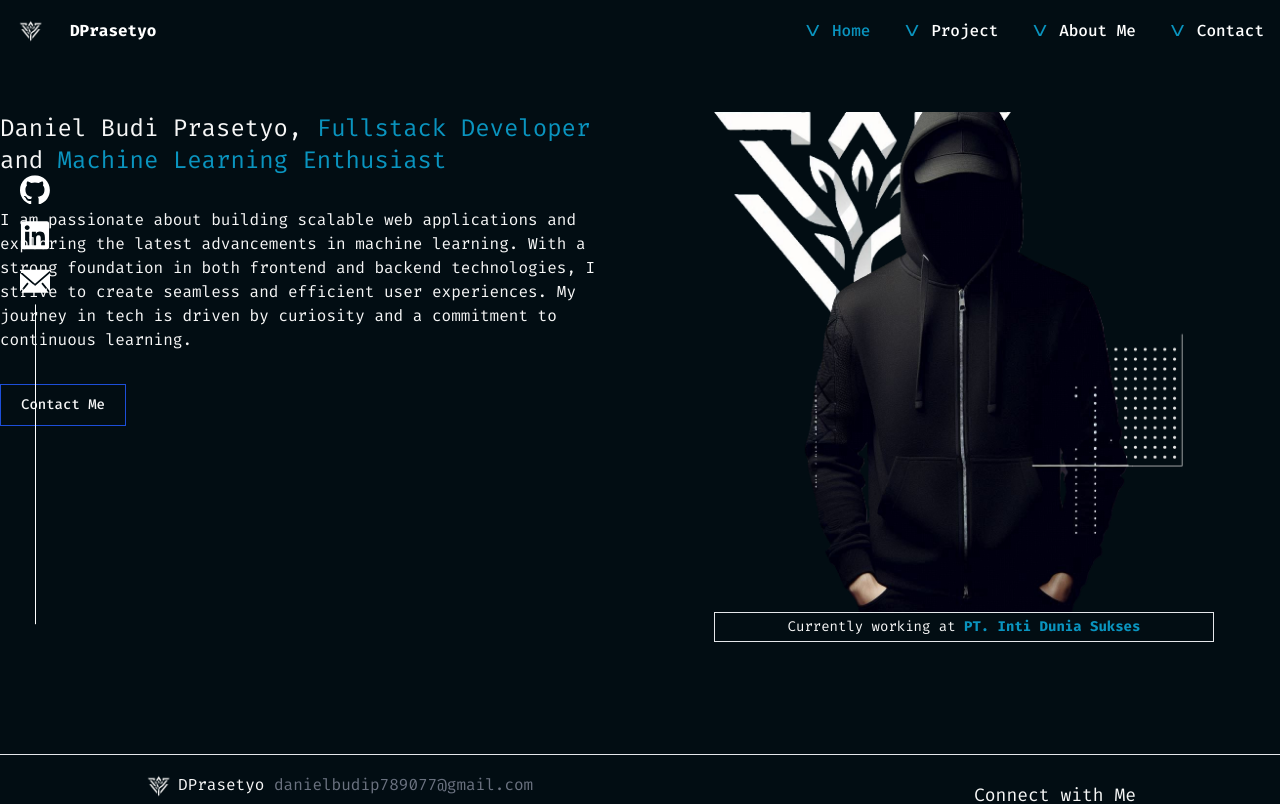
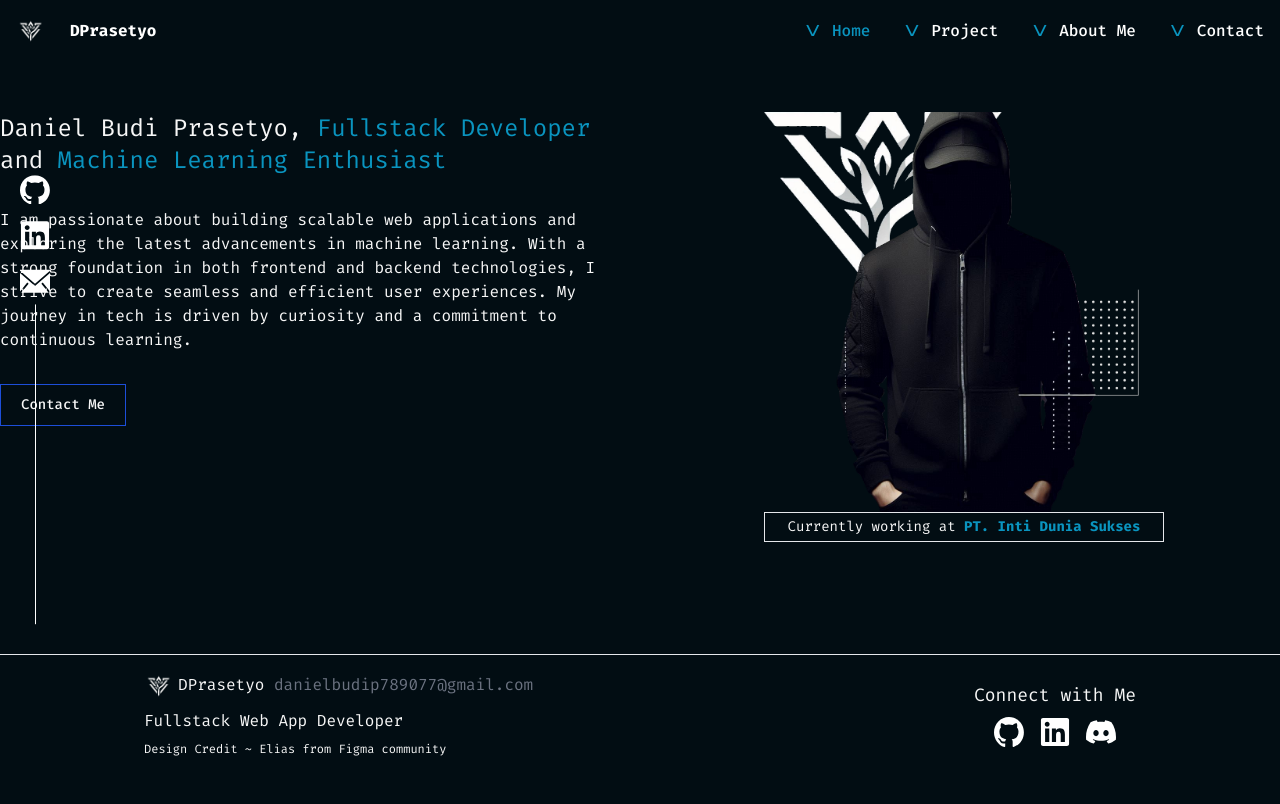
Before and after one commit to danielprasetyo7952/danielprasetyo-dev, a Next.js app: page / in a window 1280 px wide. Shown: the top 804 px of the page. Built offline with nearby package versions, Linux system fonts and the light colour scheme.

Commit message:
fix: discord url

```diff
--- a/app/page.tsx
+++ b/app/page.tsx
@@ -21,10 +21,9 @@ export default function Home() {
         <div>
           <Image
             src={"/avatar.png"}
-            width={300}
-            height={300}
-            alt="Avatar"
-            className="w-[400px] h-[400px] md:w-[500px] md:h-[500px]"/>
+            width={400}
+            height={400}
+            alt="Avatar"/>
           <p className="border p-1 text-center text-sm">
             Currently working at <span className="font-extrabold text-primary">PT. Inti Dunia Sukses</span>
           </p>
--- a/components/SocialProfiles.tsx
+++ b/components/SocialProfiles.tsx
@@ -25,7 +25,7 @@ const socialProfiles = [
   },
   {
     name: "Discord",
-    url: "",
+    url: "https://discordapp.com/users/690896840832450561",
     icon: "/icons/discord.svg",
   }
 ]
```
